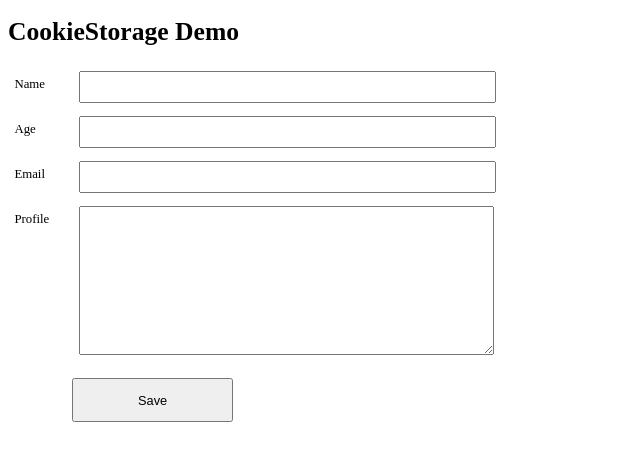
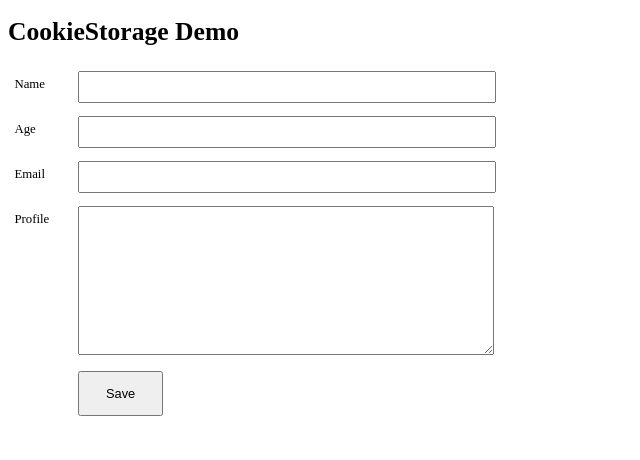
Before and after one commit to mach3/cookie-storage.js, a website: page demo/index.html in a window 1280 px wide. Shown: the whole page, without its empty margins (0-640 px from the left). Drawn offline with nearby package versions, Linux system fonts and the light colour scheme.

Commit message:
documented, update demo

```diff
--- a/bower.json
+++ b/bower.json
@@ -14,5 +14,8 @@
   ],
   "devDependencies": {
     "jquery": "1"
+  },
+  "dependencies": {
+    "json2": "*"
   }
 }
--- a/demo/index.html
+++ b/demo/index.html
@@ -12,30 +12,34 @@
     #form-demo ul {
         list-style-type: none;
         padding: 0;
+        margin: 0;
     }
     #form-demo li {
+        margin: 0;
         padding: .5em;
         overflow: hidden;
     }
     #form-demo label {
         float: left;
+        display: block;
         width: 4em;
         padding: .5em 0;
     }
+    #form-demo .content {
+        margin-left: 5em;
+    }
     #form-demo input[type=text], #form-demo textarea {
         width: 30em;
-        margin-left: 1em;
         padding: .5em;
     }
     #form-demo textarea {
         height: 10em;
     }
-    #form-demo .foot {
-        margin-left: 5em;
-    }
-    #form-demo button {
-        font-size: inherit;
-        padding: 1em 5em;
+    #form-demo input[type=submit],
+    #form-demo #button-save {
+        -webkit-appearance: button;
+        font-size: 1em;
+        padding: 1em 2em;
     }
 
     </style>
@@ -48,31 +52,41 @@
         <ul>
             <li>
                 <label for="name">Name</label>
-                <input type="text" name="name">
+                <div class="content">
+                    <input type="text" name="name">
+                </div>
             </li>
             <li>
                 <label for="name">Age</label>
-                <input type="text" name="age">
+                <div class="content">
+                    <input type="text" name="age">
+                </div>
             </li>
             <li>
                 <label for="email">Email</label>
-                <input type="text" name="email">
+                <div class="content">
+                    <input type="text" name="email">
+                </div>
             </li>
             <li>
                 <label for="profile">Profile</label>
-                <textarea name="profile"></textarea>
+                <div class="content">
+                    <textarea name="profile"></textarea>
+                </div>
+            </li>
+            <li>
+                <div class="content">
+                    <input id="button-save" type="submit" value="Save">
+                </div>
             </li>
         </ul>
-        <div class="foot">
-            <button id="button-save">Save</button>
-        </div>
     </form>
 
     <script src="http://code.jquery.com/jquery.min.js"></script>
+    <script src="../bower_components/json2/json2.js"></script>
 	<script src="../src/cookie-storage.js"></script>
 	<script>
 
-    (function(){
         var app = {};
 
         app.storage = null;
@@ -113,7 +127,6 @@
         };
 
         app.init();
-    }());
 
 	</script>
 
--- a/dest/cookie-storage.js
+++ b/dest/cookie-storage.js
@@ -3,7 +3,7 @@
  * -------------
  * Use cookie as object storage
  *
- * @version 0.0.0
+ * @version 0.1.0
  * @author mach3 <http://github.com/mach3>
  * @license MIT License
  * @url http://github.com/mach3/cookie-storage.js
```
Also changed, not shown: CHANGELOG.md (added), README.md, dest/cookie-storage.min.js.
